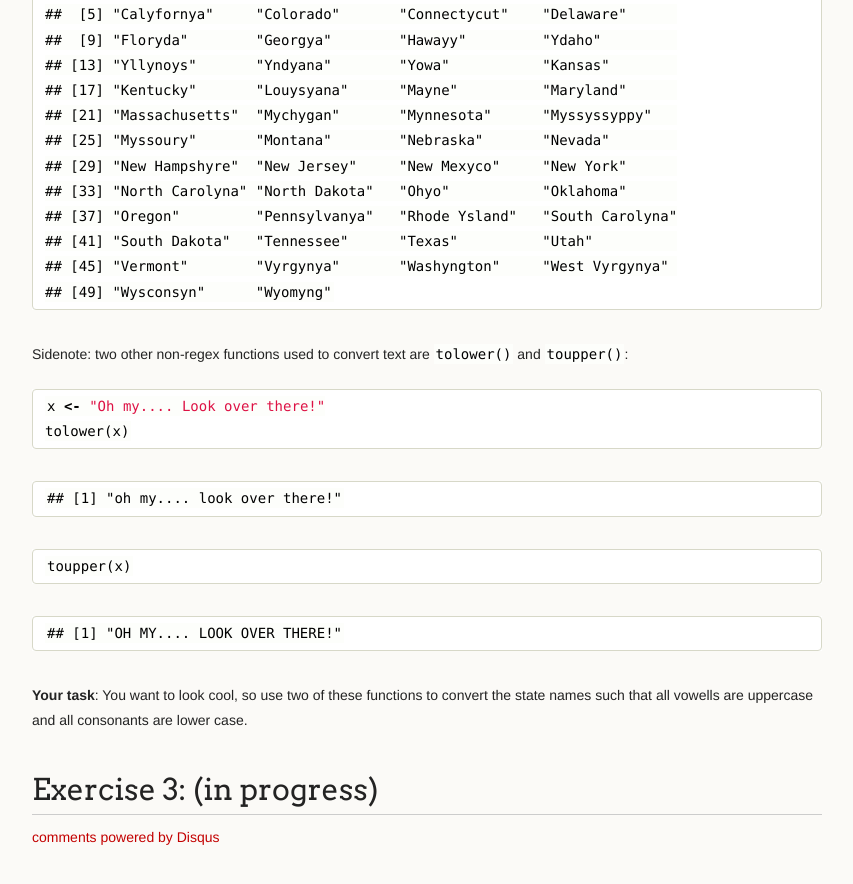
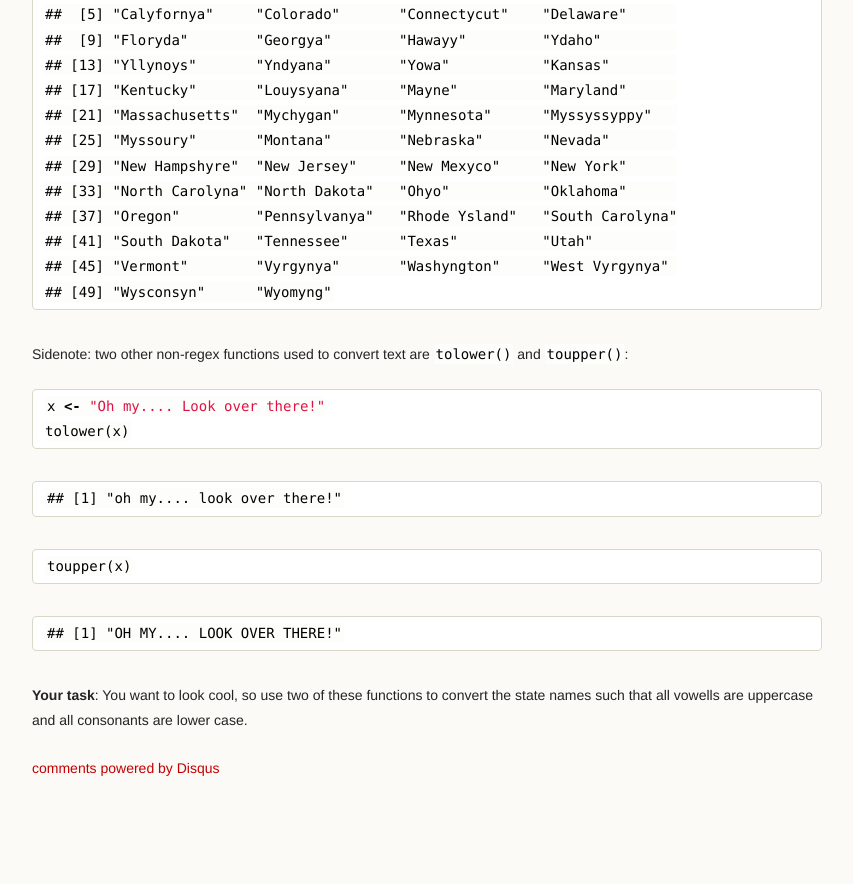
Before and after one commit to mfcovington/r_club, a Jekyll site: the page built from _posts/2013-05-02-more-regex.md, in a window 1280 px wide and 900 px high, scrolled down 820 px. Shown: the top 884 px of the window, without its empty margins (378-1231 px from the left). Built offline with Jekyll 4.4.1, drawn with Linux system fonts in a browser that asks for light colours; Markdown is read by kramdown in place of the engine named in the settings; comment, search, counter and statistics services are not loaded; after the commit the page ends 1651 px from its top, so only the background shows below that.

Commit message:
update post: more-regex

````diff
--- a/_posts/2013-05-02-more-regex.md
+++ b/_posts/2013-05-02-more-regex.md
@@ -74,5 +74,3 @@ toupper(x)
 
 
 **Your task**: You want to look cool, so use two of these functions to convert the state names such that all vowells are uppercase and all consonants are lower case.
-
-# Exercise 3: (in progress)
--- a/_rmd/2013-05-02-more-regex.rmd
+++ b/_rmd/2013-05-02-more-regex.rmd
@@ -41,5 +41,3 @@ toupper(x)
 ```
 
 **Your task**: You want to look cool, so use two of these functions to convert the state names such that all vowells are uppercase and all consonants are lower case.
-
-# Exercise 3: (in progress)
````
